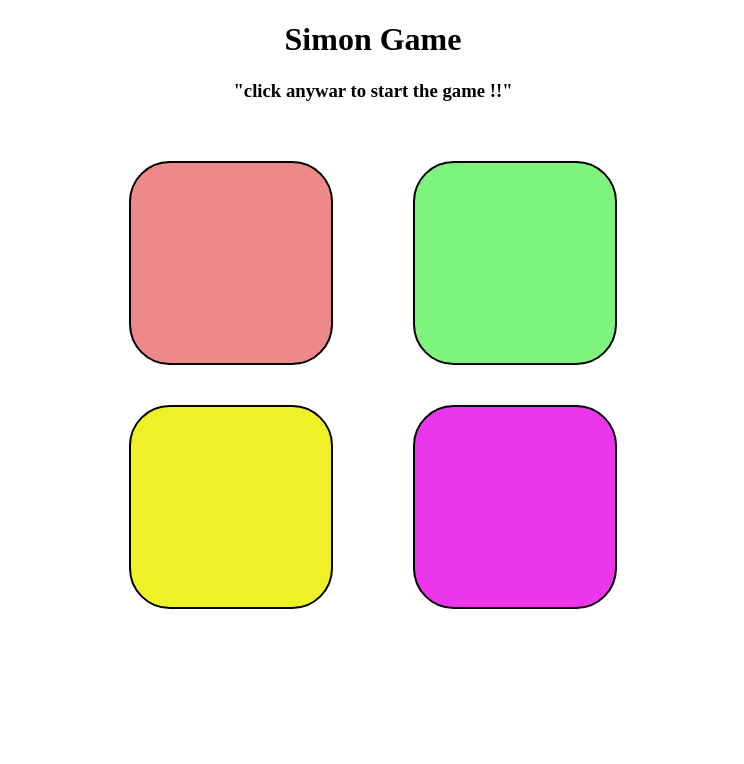
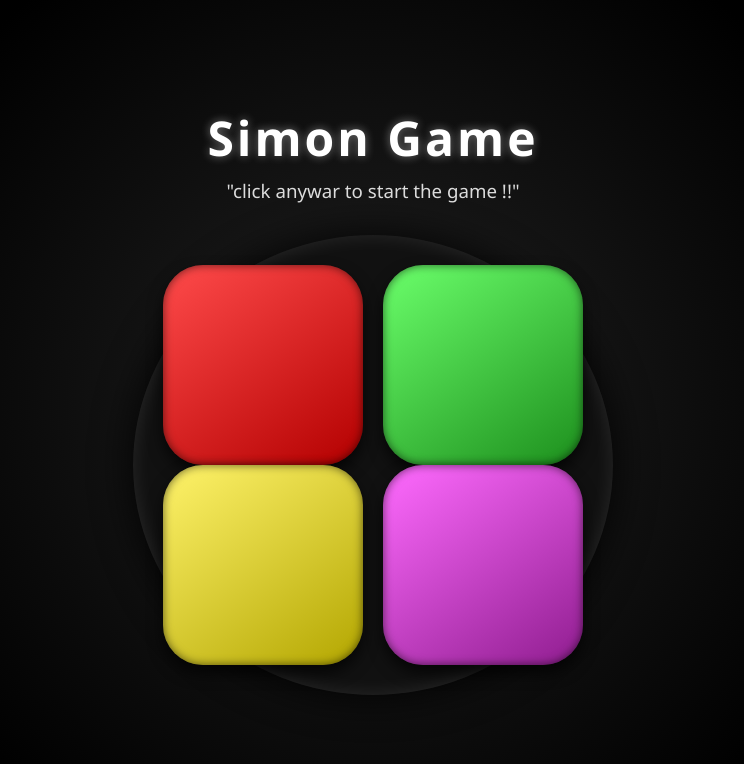
Before and after one commit to Rohan-cherkar/simon-game, a plain HTML site: page index.html in a window 1280 px wide. Shown: the whole page, without its empty margins (267-1011 px from the left). Drawn offline with Linux system fonts and the light colour scheme.

Commit message:
styling has done

```diff
--- a/style.css
+++ b/style.css
@@ -1,3 +1,4 @@
+/*
 *{
     margin:none;
     padding: none;
@@ -5,21 +6,11 @@
 body{
     text-align: center;
 }
-.outCon{
-    /* display: flex; */
-    /* align-self: center;
-    align-items: center;
-    justify-content: center; */
-    /* height: 900px;
-    width: 900px; */
-}
 
 .inCon{
     display: flex;
     justify-content: center;
-    /* flex-wrap: wrap; */
-    /* margin-left: 310px;
-    margin-top: 90px; */
+
 }
 .btn{
     height: 200px;
@@ -49,4 +40,111 @@ body{
 }
 .userflash{
     background-color: rgb(184, 255, 254);
+} */
+/* Reset */
+* {
+    margin: 0;
+    padding: 0;
+    box-sizing: border-box;
 }
+
+/* Background */
+body {
+    height: 100vh;
+    background: radial-gradient(circle, #222 0%, #000 70%);
+    display: flex;
+    justify-content: center;
+    align-items: center;
+    font-family: 'Segoe UI', Tahoma, sans-serif;
+    color: #fff;
+}
+
+/* Outer Container */
+.outCon {
+    text-align: center;
+}
+
+/* Title */
+h1 {
+    font-size: 3rem;
+    margin-bottom: 0.5rem;
+    letter-spacing: 3px;
+    text-shadow: 0 0 10px rgba(255,255,255,0.4);
+}
+
+/* Level Text */
+h3 {
+    margin-bottom: 2rem;
+    font-weight: 400;
+    opacity: 0.85;
+}
+
+/* Game Board */
+.inCon {
+    display: grid;
+    grid-template-columns: repeat(2, 200px);
+    gap: 20px;
+    padding: 30px;
+    background: #111;
+    border-radius: 50%;
+    box-shadow: 0 0 40px rgba(0,0,0,0.9),
+                inset 0 0 20px rgba(255,255,255,0.1);
+}
+
+/* Buttons */
+.btn {
+    height: 200px;
+    width: 200px;
+    border-radius: 20%;
+    cursor: pointer;
+    box-shadow: inset 0 0 10px rgba(0,0,0,0.6),
+                0 8px 15px rgba(0,0,0,0.7);
+    transition: transform 0.1s ease, box-shadow 0.1s ease;
+}
+
+/* Button Colors */
+.red {
+    background: linear-gradient(145deg, #ff4b4b, #b30000);
+}
+.green {
+    background: linear-gradient(145deg, #6bff6b, #1d8f1d);
+}
+.yellow {
+    background: linear-gradient(145deg, #fff36b, #b3a600);
+}
+.purple {
+    background: linear-gradient(145deg, #ff6bff, #8f1d8f);
+}
+
+/* Button Press Effect */
+.btn:active {
+    transform: scale(0.96);
+}
+
+/* Game Flash */
+.flash {
+    background: #fff !important;
+    box-shadow: 0 0 40px #fff;
+}
+
+/* User Click Flash */
+.userflash {
+    box-shadow: 0 0 35px rgba(0,255,255,0.9);
+}
+
+/* Responsive */
+@media (max-width: 600px) {
+    .inCon {
+        grid-template-columns: repeat(2, 140px);
+        gap: 15px;
+    }
+
+    .btn {
+        height: 140px;
+        width: 140px;
+    }
+
+    h1 {
+        font-size: 2.2rem;
+    }
+}
```
